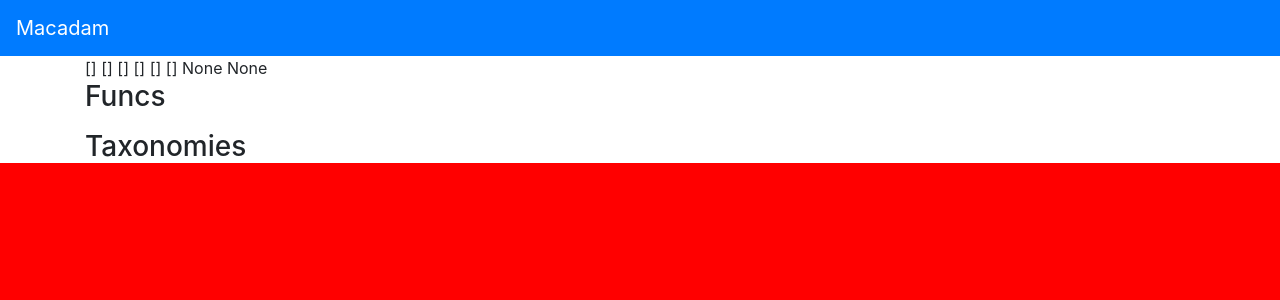
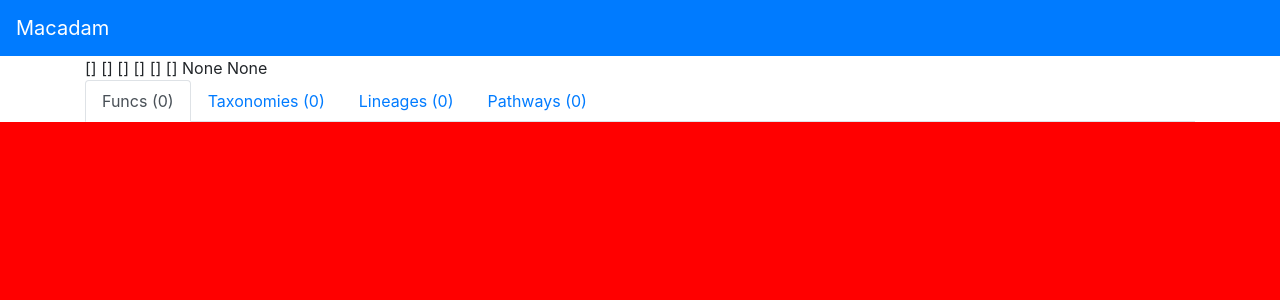
Before and after one commit to maloleboulch/MACADAM, a Flask app: page /search in a window 1280 px wide. Shown: the top 300 px of the page. Run offline with Flask 2, Linux system fonts and the light colour scheme; some libraries are stand-ins or nearby versions.

Commit message:
WIP pathways (still)

```diff
--- a/app.py
+++ b/app.py
@@ -31,13 +31,13 @@
     lineages = set([taxonomy.taxonomy for taxonomy in taxonomies])
     lineages_by_taxonomy_id = utils.lineages_by_taxonomy_id(taxonomies)
 
+    pathways = []
     for lineage in lineages:
-        pathways = database.find_pathways_for_taxonomy(lineage, min_score, max_score, all_funcs)
-        print(pathways)
+        pathways.extend(database.find_pathways_for_taxonomy(lineage, min_score, max_score, all_funcs))
 
     return render_template('search.html', taxs=taxs, funcs=funcs, cpds=cpds, rxns=rxns, enzs=enzs,
                            taxonomy_ranks=taxonomy_ranks, min_score=min_score, max_score=max_score,
-                           all_funcs=all_funcs, taxonomies=taxonomies)
+                           all_funcs=all_funcs, lineages=lineages, taxonomies=taxonomies, pathways=pathways)
 
 
 @app.teardown_appcontext
--- a/application/database.py
+++ b/application/database.py
@@ -88,8 +88,18 @@
         faprotax_criteria += " OR pathwayName LIKE ?"
     faprotax_criteria += ")"
 
-    pathways_query = "TODO"
-    faprotaxs_query = "TODO"
+    pathways_query = 'SELECT pathway.taxonomy, pathway.ID, pathway.strainName, pathway.numberOfPGDBInSpecies, pathway.numberOfPathway, pathway.pathwayScore, pathway.pathwayFrequencyScore, pathway.reasonToKeep, hierarchy.pathwayName FROM pathway '
+    pathways_query += 'INNER JOIN hierarchy ON(pathway.pathwayFrameID = hierarchy.pathwayFrameID) '
+    pathways_query += 'WHERE pathwayScore BETWEEN ? AND ?'
+    pathways_query += 'AND taxonomy LIKE ? '
+    pathways_query += 'AND ' + options_criteria + ';'
+
+    faprotaxs_query = 'SELECT * FROM faprotax '
+    faprotaxs_query += 'WHERE taxonomy LIKE ? '
+    faprotaxs_query += 'AND ' + faprotax_criteria + ';'
+
+    print(pathways_query)
+    print(faprotaxs_query)
 
     match_point = []
     pathways = []
@@ -103,8 +113,8 @@
             print("Function doesn't exist or your score is too strict! Skip to next taxonomy")
             stop = True
         else:
-            pathways = get_db().execute(pathways_query, funcs).fetchall()
-            faprotaxs = get_db().execute(faprotaxs_query, funcs).fetchall()
+            pathways = get_db().execute(pathways_query, [min_score, max_score, lineage_rank, funcs]).fetchall()
+            faprotaxs = get_db().execute(faprotaxs_query, [lineage_rank, funcs]).fetchall()
             if pathways or faprotaxs:
                 stop = True
             else:
--- a/static/application.js
+++ b/static/application.js
@@ -5,4 +5,9 @@
     $('#rxn').select2({tags: true, theme: 'classic'});
     $('#enz').select2({tags: true, theme: 'classic'});
     $('#taxonomyRank').select2({theme: 'classic'});
+
+    $('#resul-tab a').on('click', function (e) {
+        e.preventDefault();
+        $(this).tab('show');
+    });
 });
--- a/templates/search.html
+++ b/templates/search.html
@@ -13,21 +13,36 @@
     {{ min_score }}
     {{ max_score }}
 
-    <div>
-        <h3>Funcs</h3>
-        <ul>
-            {% for func in all_funcs %}
-                <li>{{ func }}</li>
-            {% endfor %}
-        </ul>
+    <nav>
+      <div class="nav nav-tabs" id="resul-tab" role="tablist">
+        <a class="nav-item nav-link active" id="nav-funcs-tab" data-toggle="tab" href="#nav-funcs" role="tab" aria-controls="nav-funcs" aria-selected="true">Funcs ({{ all_funcs | length }})</a>
+        <a class="nav-item nav-link" id="nav-taxonomies-tab" data-toggle="tab" href="#nav-taxonomies" role="tab" aria-controls="nav-taxonomies" aria-selected="false">Taxonomies ({{ taxonomies | length }})</a>
+        <a class="nav-item nav-link" id="nav-lineages-tab" data-toggle="tab" href="#nav-lineages" role="tab" aria-controls="nav-lineages" aria-selected="false">Lineages ({{ lineages | length }})</a>
+        <a class="nav-item nav-link" id="nav-pathways-tab" data-toggle="tab" href="#nav-pathways" role="tab" aria-controls="nav-pathways" aria-selected="false">Pathways ({{ pathways | length }})</a>
+      </div>
+    </nav>
+    <div class="tab-content" id="nav-tabContent">
+      <div class="tab-pane fade show active" id="nav-funcs" role="tabpanel" aria-labelledby="nav-funcs-tab">
+          {% for func in all_funcs %}
+              <li>{{ func }}</li>
+          {% endfor %}
+      </div>
+      <div class="tab-pane fade" id="nav-taxonomies" role="tabpanel" aria-labelledby="nav-taxonomies-tab">
+          {% for taxonomie in taxonomies %}
+              <li>{{ taxonomie }}</li>
+          {% endfor %}
+      </div>
+      <div class="tab-pane fade" id="nav-lineages" role="tabpanel" aria-labelledby="nav-lineages-tab">
+          {% for lineage in lineages %}
+              <li>{{ lineage }}</li>
+          {% endfor %}
+      </div>
+      <div class="tab-pane fade" id="nav-pathways" role="tabpanel" aria-labelledby="nav-pathways-tab">
+          {% for pathway in pathways %}
+              <li>{{ pathway }}</li>
+          {% endfor %}
+      </div>
     </div>
-    <div>
-        <h3>Taxonomies</h3>
-        <ul>
-            {% for taxonomy in taxonomies %}
-                <li>{{ taxonomy }}</li>
-            {% endfor %}
-        </ul>
-    </div>
+
 </div>
 {% endblock %}
```
